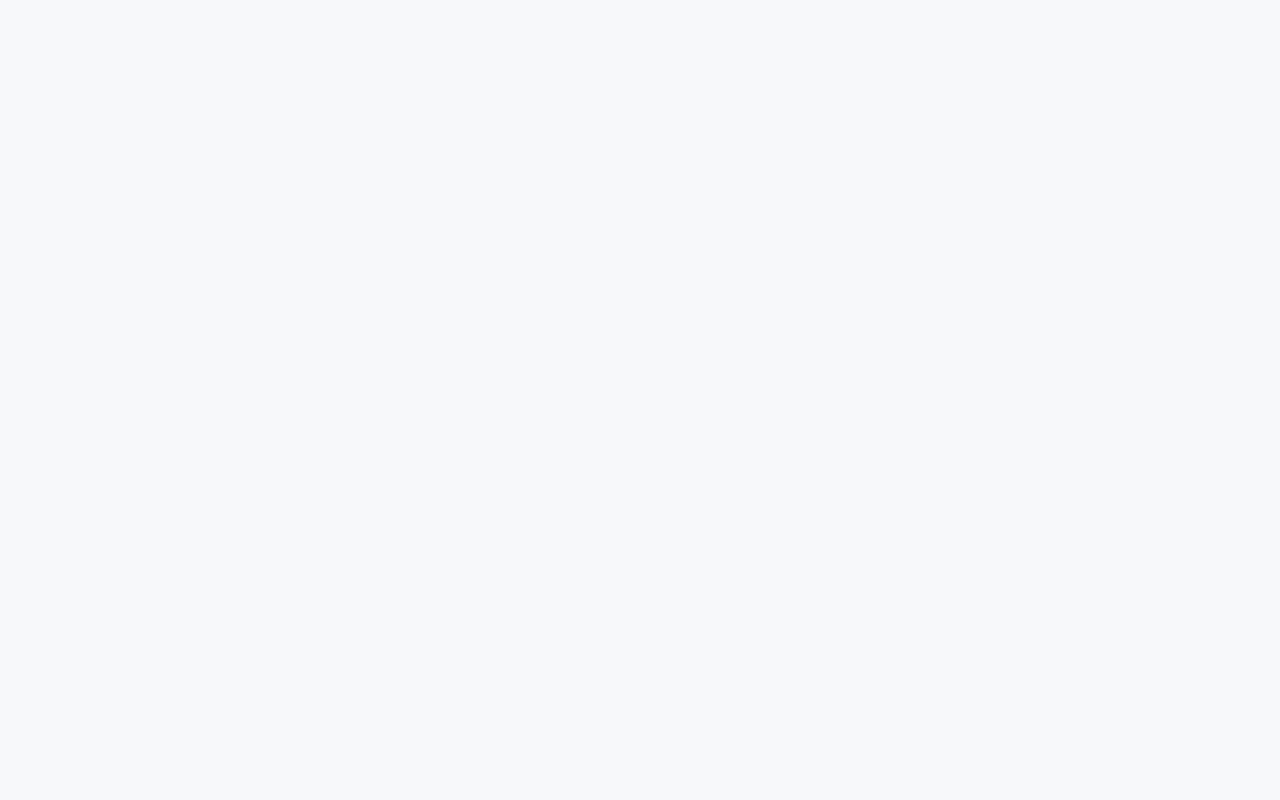
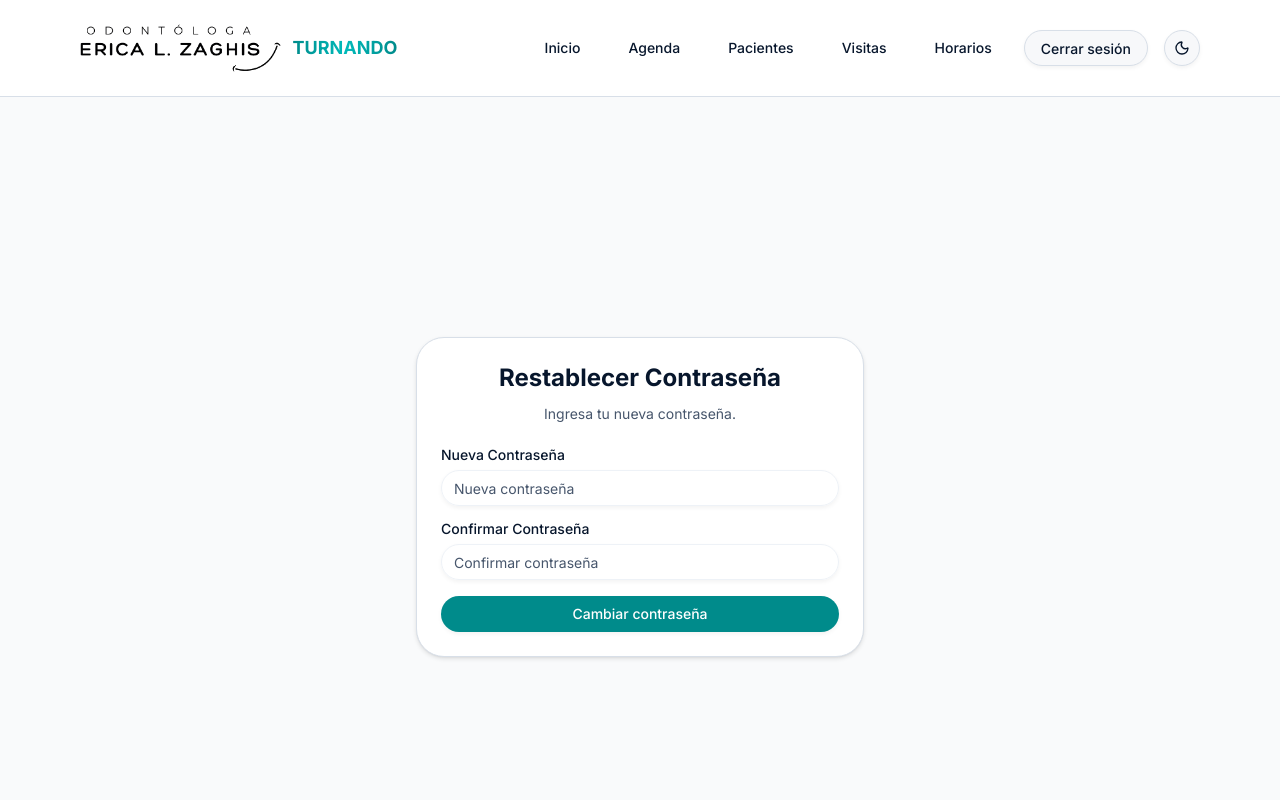
Before and after one commit to melinab1998/TPI-PROGRAMACION-IV, a React (Vite) app in the folder frontend/: page /reset-password in a window 1280 px wide. Before the commit this address had no page. Shown: the top 800 px of the page. Built offline with nearby package versions, Linux system fonts and the light colour scheme.

Commit message:
forgot-password

```diff
--- a/frontend/src/App.jsx
+++ b/frontend/src/App.jsx
@@ -17,6 +17,8 @@ import PatientsPage from "./pages/PatientsPage/PatientsPage";
 import Availability from "./pages/Availability/Availability";
 import VisitsPage from "./pages/VisitPage/VisitPage";
 import SuperAdmin from "./pages/SuperAdmin/SuperAdmin";
+import ForgotPassword from "./components/ForgotPassword/ForgotPasswordForm/ForgotPasswordForm";
+import ResetPassword from "./components/ForgotPassword/ResetPasswordForm/ResetPasswordForm";
 
 function App() {
 
@@ -43,6 +45,8 @@ function App() {
         <Route path="patients" element={<PatientsPage/>}/>
         <Route path="availability" element={<Availability/>}/>
         <Route path="visit-record" element={<VisitsPage/>}/>
+        <Route path="forgot-password" element={<ForgotPassword/>}/>
+        <Route path="reset-password" element={<ResetPassword/>}/>
       </Route>
     </Routes>
   );
--- /dev/null
+++ b/frontend/src/components/ForgotPassword/ForgotPasswordForm/ForgotPasswordForm.jsx
@@ -0,0 +1,47 @@
+import React from 'react'
+import { Card, CardContent, CardDescription, CardHeader, CardTitle } from "@/components/ui/card"
+import { Button } from "@/components/ui/button"
+import { Input } from "@/components/ui/input"
+import { Label } from "@/components/ui/label"
+
+export default function ForgotPassword() {
+    const handleSubmit = (e) => {
+        e.preventDefault();
+        const formData = new FormData(e.target);
+        const email = formData.get('email');
+        console.log('Email enviado:', email);
+    };
+
+    return (
+        <div className="min-h-screen flex items-center justify-center bg-gray-50 py-12 px-4 sm:px-6 lg:px-8">
+            <Card className="w-full max-w-md">
+                <CardHeader className="space-y-1">
+                    <CardTitle className="text-2xl font-bold text-center">
+                        Recuperar Contraseña
+                    </CardTitle>
+                    <CardDescription className="text-center">
+                        Por favor, ingresa tu correo electrónico para recibir instrucciones sobre cómo restablecer tu contraseña.
+                    </CardDescription>
+                </CardHeader>
+                <CardContent>
+                    <form onSubmit={handleSubmit} className="space-y-4">
+                        <div className="space-y-2">
+                            <Label htmlFor="email">Correo Electrónico</Label>
+                            <Input
+                                id="email"
+                                name="email"
+                                type="email"
+                                placeholder="Ingresa tu correo electrónico"
+                                required
+                            />
+                        </div>
+
+                        <Button type="submit" className="w-full">
+                            Enviar
+                        </Button>
+                    </form>
+                </CardContent>
+            </Card>
+        </div>
+    );
+}
--- /dev/null
+++ b/frontend/src/components/ForgotPassword/ResetPasswordForm/ResetPasswordForm.jsx
@@ -0,0 +1,70 @@
+import React, { useState } from 'react'
+import { Card, CardContent, CardDescription, CardHeader, CardTitle } from "@/components/ui/card"
+import { Button } from "@/components/ui/button"
+import { Input } from "@/components/ui/input"
+import { Label } from "@/components/ui/label"
+
+export default function ResetPassword() {
+    const [formData, setFormData] = useState({
+        password: '',
+        confirm_password: ''
+    });
+
+    const handleData = (e) => {
+        const { name, value } = e.target;
+        setFormData(prev => ({ ...prev, [name]: value }));
+    };
+
+    const handleSubmit = (e) => {
+        e.preventDefault();
+        console.log('Contraseña cambiada:', formData);
+    };
+
+    return (
+        <div className="min-h-screen flex items-center justify-center bg-gray-50 py-12 px-4 sm:px-6 lg:px-8">
+            <Card className="w-full max-w-md">
+                <CardHeader className="space-y-1">
+                    <CardTitle className="text-2xl font-bold text-center">
+                        Restablecer Contraseña
+                    </CardTitle>
+                    <CardDescription className="text-center">
+                        Ingresa tu nueva contraseña.
+                    </CardDescription>
+                </CardHeader>
+                <CardContent>
+                    <form onSubmit={handleSubmit} className="space-y-4">
+                        <div className="space-y-2">
+                            <Label htmlFor="password">Nueva Contraseña</Label>
+                            <Input
+                                type="password"
+                                id="password"
+                                name="password"
+                                value={formData.password}
+                                onChange={handleData}
+                                placeholder="Nueva contraseña"
+                                required
+                            />
+                        </div>
+
+                        <div className="space-y-2">
+                            <Label htmlFor="confirm_password">Confirmar Contraseña</Label>
+                            <Input
+                                type="password"
+                                id="confirm_password"
+                                name="confirm_password"
+                                value={formData.confirm_password}
+                                onChange={handleData}
+                                placeholder="Confirmar contraseña"
+                                required
+                            />
+                        </div>
+
+                        <Button type="submit" className="w-full">
+                            Cambiar contraseña
+                        </Button>
+                    </form>
+                </CardContent>
+            </Card>
+        </div>
+    );
+}
```
